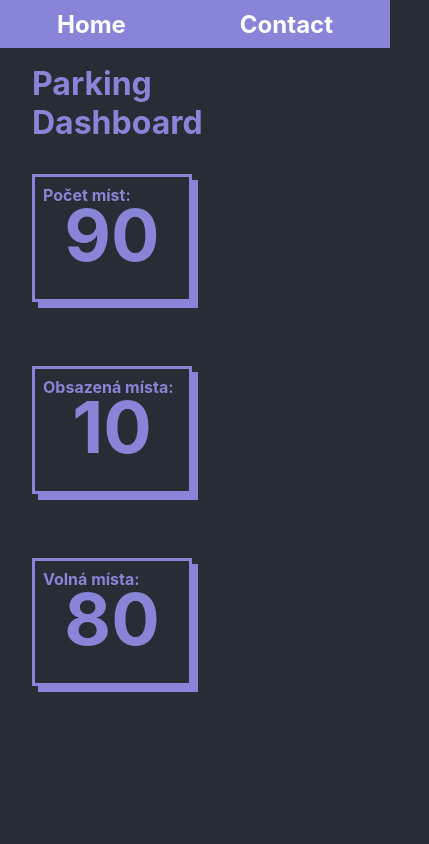
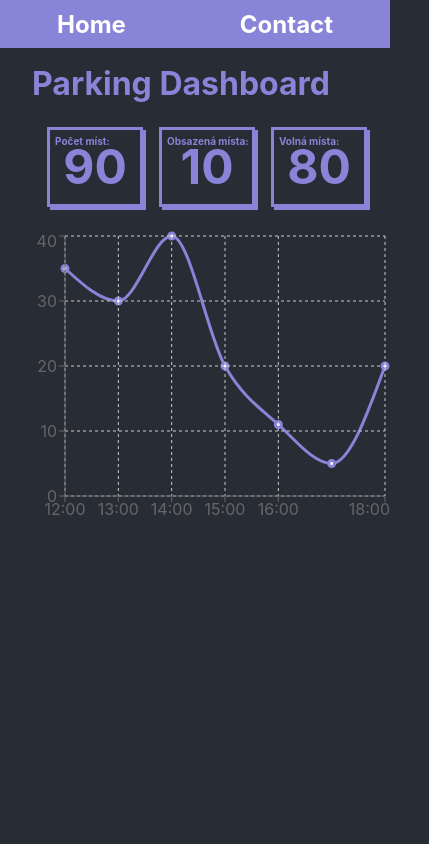
Before and after one commit to lagemaxl/parking-cam-dashboard-Front-End, a React (Create React App) app: page / in a window 390 px wide. Shown: the top 844 px of the page, 429 px wide, since content can reach past the window. Built offline with nearby package versions, Linux system fonts and the light colour scheme.

Commit message:
základní responzivita + skrití scroll baru

```diff
--- a/package.json
+++ b/package.json
@@ -13,6 +13,7 @@
     "react-dom": "^18.2.0",
     "react-leaflet": "^4.2.0",
     "react-scripts": "^5.0.1",
+    "recharts": "^2.3.2",
     "web-vitals": "^2.1.4"
   },
   "scripts": {
--- a/public/index.html
+++ b/public/index.html
@@ -39,6 +39,14 @@
  margin: auto;
 }
 
+body::-webkit-scrollbar {
+    width: 0em;
+}
+
+body::-webkit-scrollbar-thumb {
+  background-color: transparent;
+}
+
     </style>
     <link rel="stylesheet" href="https://use.fontawesome.com/releases/v5.14.0/css/all.css" integrity="sha384-HzLeBuhoNPvSl5KYnjx0BT+WB0QEEqLprO+NBkkk5gbc67FTaL7XIGa2w1L0Xbgc" crossorigin="anonymous">
 
--- a/src/App.css
+++ b/src/App.css
@@ -19,14 +19,11 @@ body {
   margin-top: 2em;
   text-align: left;
   margin-left: 1em;
-  width: 20%;
 
 }
 
-.line-chart {
-  /*box-shadow: 10px 10px 0px #8884d8; */
-  float: right;
-  margin: 5em;
+.ShowBoxs-box {
+  width: 100%;
 }
 
 nav {
@@ -92,7 +89,34 @@ a:active {
   text-decoration: none;
 }
 
-.map-container {
-  width: 800px;
-  height: 600px;
+@media only screen and (max-width: 1410px){
+  .Graf {
+    width: 70%;
+    top: 0;
+  }
+
+  .ShowBoxs-box{
+    width: 10%;
+    float: left;
+    margin-left: 1em;
+  }
 }
+
+@media only screen and (max-width: 1000px){
+
+  .Graf {
+    width: 100%;
+  }
+
+  .ShowBoxs-box{
+    width: 100%;
+  }
+}
+
+@media only screen and (max-width: 600px){
+  .ShowBoxs-box{
+    width: 100%;
+    margin: 1em;
+    margin-left: 10%;
+  }
+}
--- a/src/pages/Contact.js
+++ b/src/pages/Contact.js
@@ -1,22 +1,9 @@
-import React from 'react';
-import { MapContainer, TileLayer, Marker, Popup } from 'react-leaflet';
-
 const Contact = () => {
-    return
-    <div className="App">
-        <MapContainer center={[51.505, -0.09]} zoom={13} scrollWheelZoom={false}>
-  <TileLayer
-    attribution='&copy; <a href="https://www.openstreetmap.org/copyright">OpenStreetMap</a> contributors'
-    url="https://{s}.tile.openstreetmap.org/{z}/{x}/{y}.png"
-  />
-  <Marker position={[51.505, -0.09]}>
-    <Popup>
-      A pretty CSS3 popup. <br /> Easily customizable.
-    </Popup>
-  </Marker>
-</MapContainer>
-
-  </div>
+    return (
+      <div>
+        <h1>Contact</h1>
+      </div>
+    );
   };
 
   export default Contact;
--- a/src/pages/Home.js
+++ b/src/pages/Home.js
@@ -1,40 +1,29 @@
 import React from 'react';
-import { LineChart, Line, XAxis, YAxis, Tooltip } from 'recharts';
+//import { LineChart, Line, XAxis, YAxis, Tooltip, } from 'recharts';
+//import { ResponsiveContainer } from 'recharts';
 import ShowBox from './components/ShowBox';
-import { MapContainer, TileLayer, Marker, Popup } from 'react-leaflet';
+import Graf from './components/Graf';
+//import { MapContainer, TileLayer, Marker, Popup } from 'react-leaflet';
 
 
-const data = [
-  { name: '12:00', aut: 35},
-  { name: '13:00', aut: 30},
-  { name: '14:00', aut: 40},
-  { name: '15:00', aut: 20},
-  { name: '16:00', aut: 11},
-  { name: '17:00', aut: 5},
-  { name: '18:00', aut: 20},
 
-];
+
+
 
 
 const Home = () => {
+
     return (
       <div className="App">
         <h1 className="Title">Parking Dashboard</h1>
-
-        <ShowBox title="Počet míst:" value={90} />
-        <ShowBox title="Obsazená místa:" value={10} />
-        <ShowBox title="Volná místa:" value={80} />
-
-
-
-        <LineChart width={600} height={300} data={data} className="line-chart">
-          <Line type="monotone" dataKey="aut" stroke="#8884d8" strokeWidth={3}/>
-          <XAxis dataKey="name" />
-          <YAxis />
-          <Tooltip/>
-        </LineChart>
-
-
+        <div className="ShowBoxs-box">
+          <ShowBox title="Počet míst:" value={90} />
+          <ShowBox title="Obsazená místa:" value={10} />
+          <ShowBox title="Volná místa:" value={80} />
+        </div>
+        <div className="Graf">
+          <Graf />
+        </div>
       </div>
     );
   };
--- /dev/null
+++ b/src/pages/components/Graf.css
@@ -0,0 +1,14 @@
+.Graf{
+    float: right !important;
+    margin: 1em;
+    width: 50%;
+    height: 50px;
+}
+
+@media only screen and (max-width: 1000px){
+
+    .Graf {
+        margin: 0em;
+    }
+
+  }
--- /dev/null
+++ b/src/pages/components/Graf.js
@@ -0,0 +1,44 @@
+import { LineChart, Line, XAxis, YAxis, Tooltip, } from 'recharts';
+import { ResponsiveContainer, CartesianGrid } from 'recharts';
+import './Graf.css';
+import React from 'react';
+
+let sirka;
+sirka = 500;
+if (window.innerWidth < 600)
+  sirka = 300;
+
+
+function Graf() {
+
+    const data = [
+        { name: '12:00', aut: 35},
+        { name: '13:00', aut: 30},
+        { name: '14:00', aut: 40},
+        { name: '15:00', aut: 20},
+        { name: '16:00', aut: 11},
+        { name: '17:00', aut: 5},
+        { name: '18:00', aut: 20},
+
+      ];
+
+
+
+
+
+
+    return (
+      <ResponsiveContainer width={"100%"} height={sirka} className="Graf">
+        <LineChart data={data}>
+          <Line type="monotone" dataKey="aut" stroke="#8884d8" strokeWidth={3}/>
+          <CartesianGrid strokeDasharray="3 3" />
+          <XAxis dataKey="name" />
+          <YAxis />
+          <Tooltip/>
+        </LineChart>
+      </ResponsiveContainer>
+   );
+  }
+
+
+  export default Graf;
--- a/src/pages/components/ShowBox.css
+++ b/src/pages/components/ShowBox.css
@@ -6,6 +6,7 @@
     height: 8em;
     border: #8884d8 solid 3px;
     color: #8884d8;
+
   }
 
   .ShowBox:hover {
@@ -27,3 +28,46 @@
     text-align: center;
     margin-top: -0.2em;
   }
+
+
+  @media only screen and (max-width: 1000px){
+    .ShowBox {
+      box-shadow: 6px 6px 0px #8884d8;
+      margin-left: 1%;
+      width: 10em;
+      height: 8em;
+
+    }
+
+
+}
+
+@media only screen and (max-width: 600px){
+
+  .ShowBox {
+    box-shadow: 3px 3px 0px #8884d8;
+    margin: 0.5em;
+    width: 6em;
+    height: 5em;
+
+  }
+
+  .ShowBox:hover {
+    background-color: #282c34;
+    color: #8884d8;
+  }
+
+  .ShowBoxTitle {
+    font-size: 10px;
+    margin-left: 0.5em;
+    margin-top: 0.5em;
+  }
+
+  .ShowBoxValue {
+    font-size: 3em;
+    transition: 0.1s;
+    text-align: center;
+    margin-top: -0.2em;
+  }
+
+}
```
Also changed, not shown: 1 other file (tests, documents, lock files or other folders).
